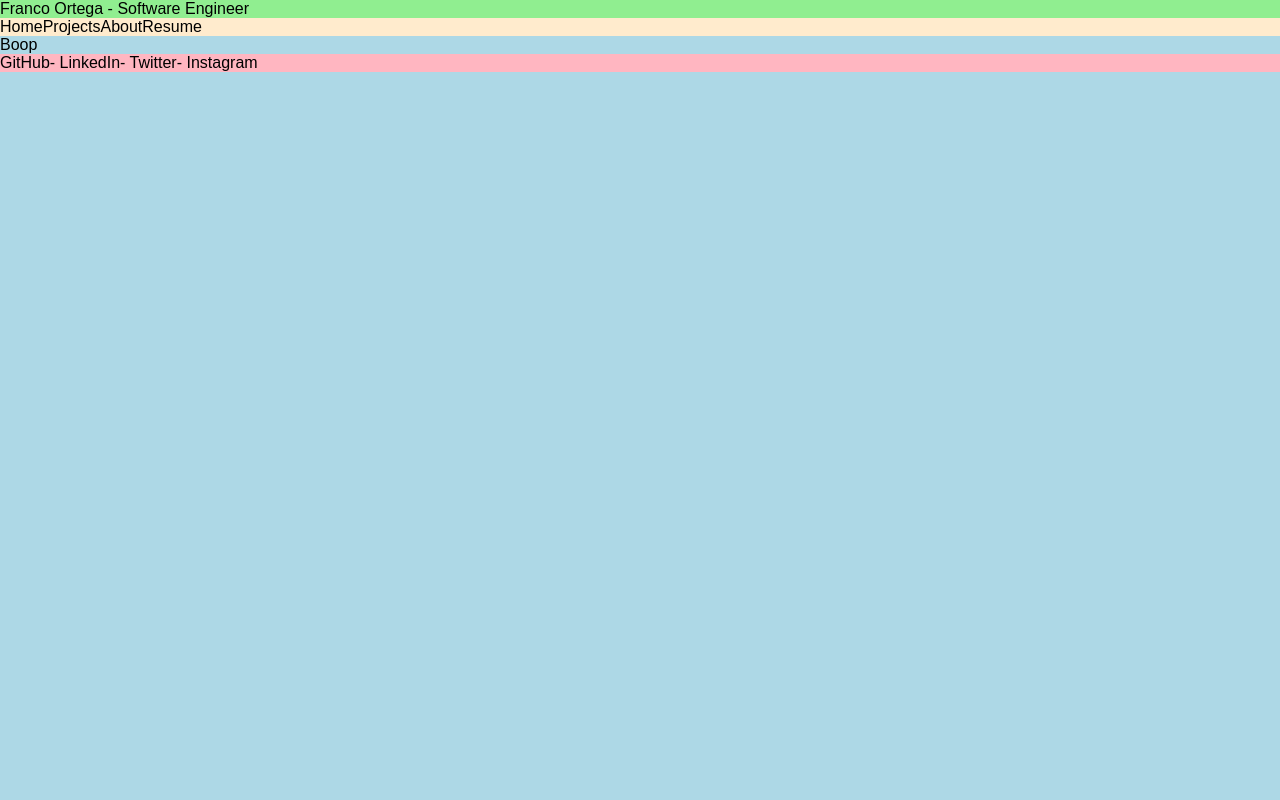
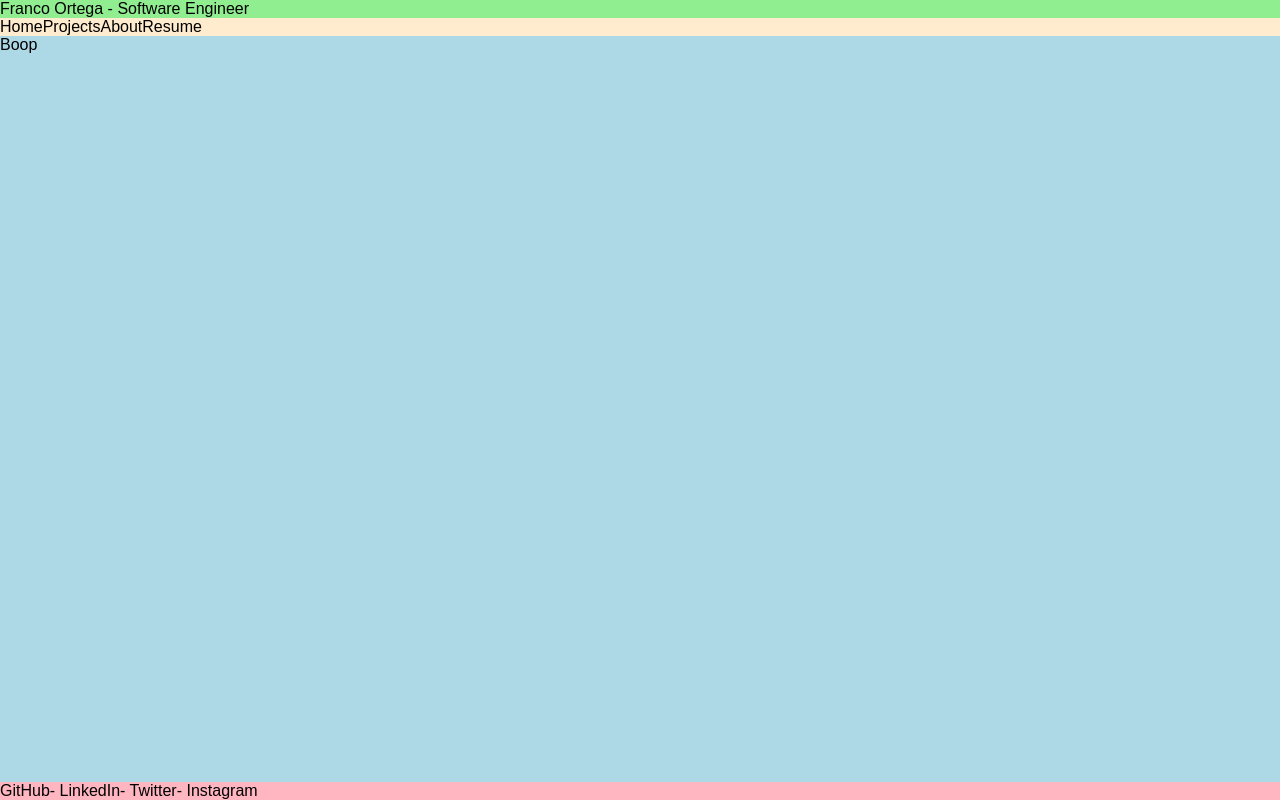
Before and after one commit to franco-ortega/portfolio-beta-01, a Next.js app: page / in a window 1280 px wide. Built offline with nearby package versions, Linux system fonts and the light colour scheme.

Commit message:
move Footer to bottom of page

```diff
--- a/components/footer/Footer.module.scss
+++ b/components/footer/Footer.module.scss
@@ -1,3 +1,6 @@
 .Footer {
   background-color: lightpink;
+  position: absolute;
+  bottom: 0;
+  width: 100%;
 }
--- a/components/layout/Layout.module.scss
+++ b/components/layout/Layout.module.scss
@@ -1,4 +1,6 @@
 .Layout {
   background-color: lightblue;
   min-height: 100vh;
+
+  // position: relative;
 }
```
